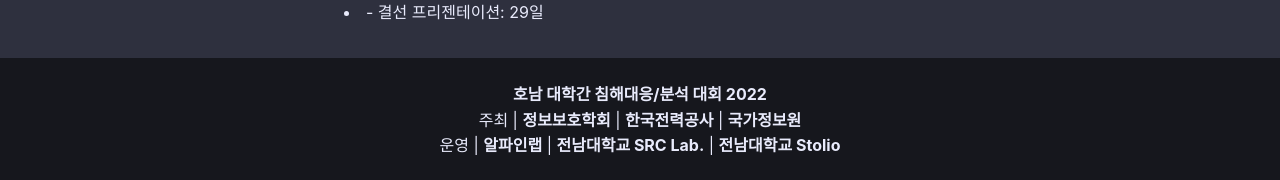
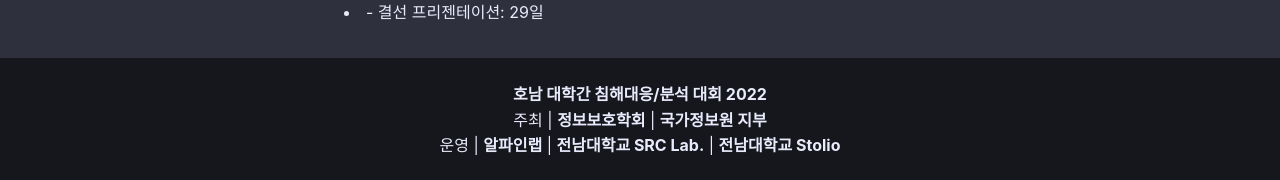
Before and after one commit to hccc2023/hccc2023.github.io, a Jekyll site: the page built from index.html, in a window 1280 px wide. Shown: the part 1248-1428 px from the top of the page. Built offline with Jekyll 4.4.1, drawn with Linux system fonts in a browser that asks for light colours; some web fonts are replaced.

Commit message:
Update footer.html
edit sponsors

```diff
--- a/_includes/footer.html
+++ b/_includes/footer.html
@@ -4,8 +4,8 @@
     <p></p>
     <p>주최 |
       <a href="https://www.kepco.co.kr/" target="_blank">정보보호학회</a> |
-      <a href="https://kiisc.or.kr/" target="_blank">한국전력공사</a> |
-      <a href="https://nis.go.kr/" target="_blank">국가정보원</a>
+      <!-- <a href="https://kiisc.or.kr/" target="_blank">한국전력공사</a> | -->
+      <a href="https://nis.go.kr/" target="_blank">국가정보원 지부</a>
     </p>
     <p>운영 |
       <a href="https://alpinelab.io/" target="_blank">알파인랩</a> |
```
